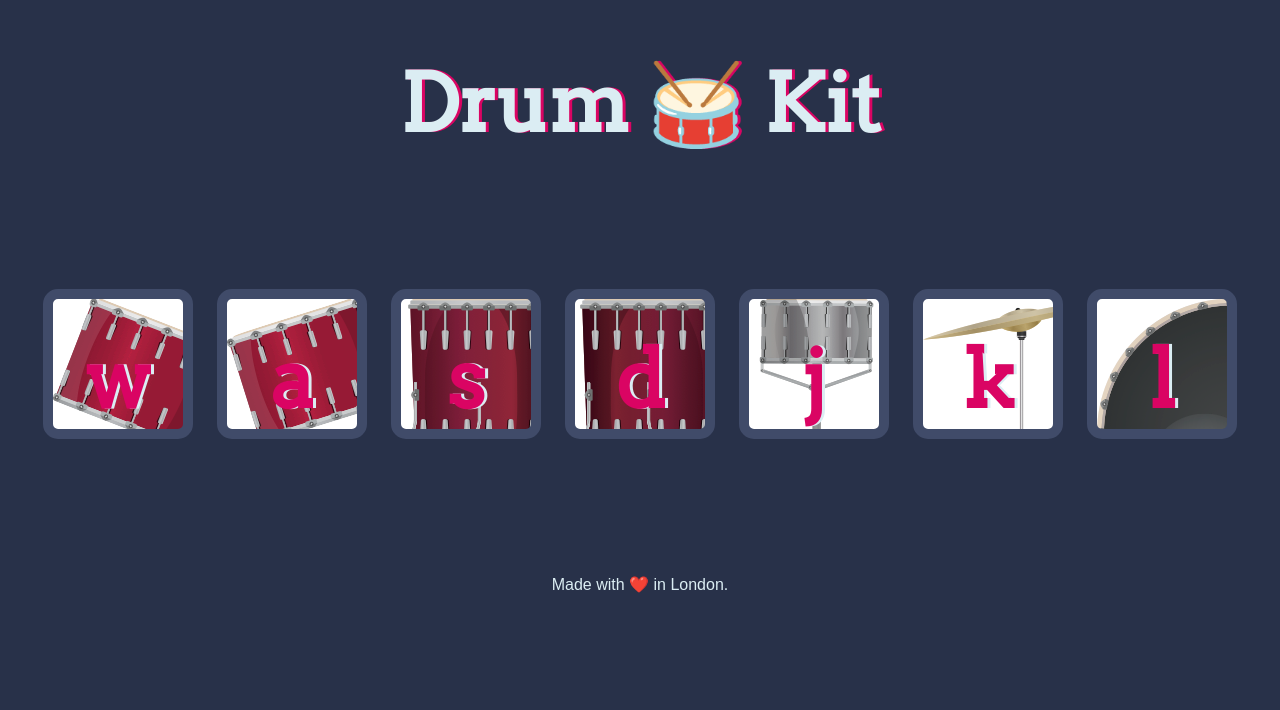
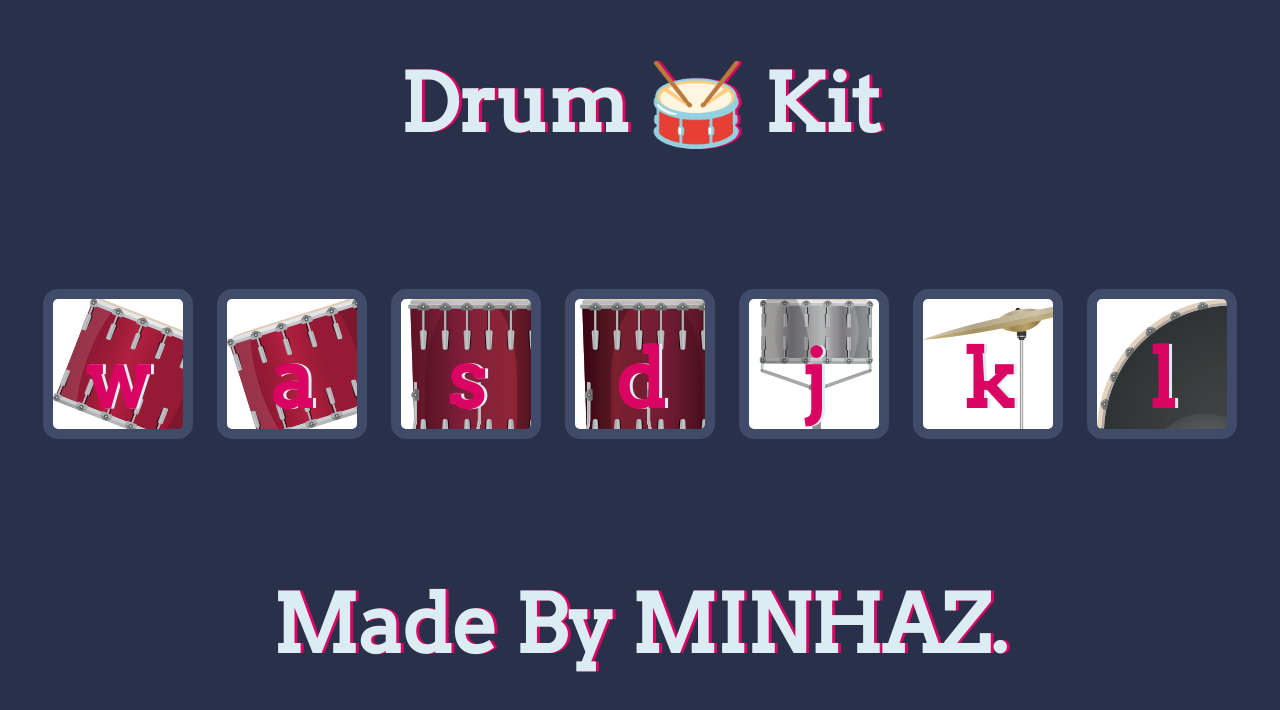
Before and after one commit to minhaz74692/JavaScript-Projects, a plain HTML site: page Projects/1.drum-kit2/index.html in a window 1280 px wide. Drawn offline with Linux system fonts and the light colour scheme.

Commit message:
New Change in drum kit

```diff
--- a/Projects/1.drum-kit2/index.html
+++ b/Projects/1.drum-kit2/index.html
@@ -23,7 +23,7 @@
 
 
   <footer>
-    Made with ❤️ in London.
+    <h1>Made By MINHAZ.</h1>
   </footer>
   <script src="index.js"></script>
 </body>
```
